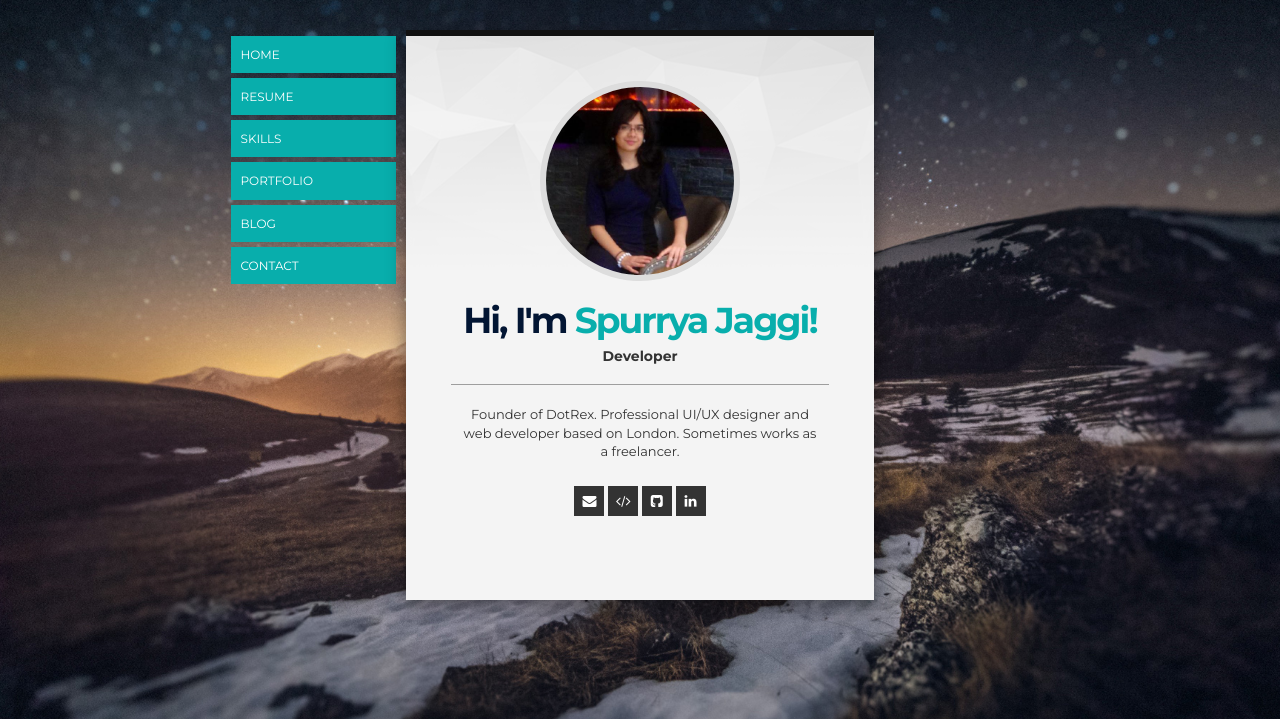
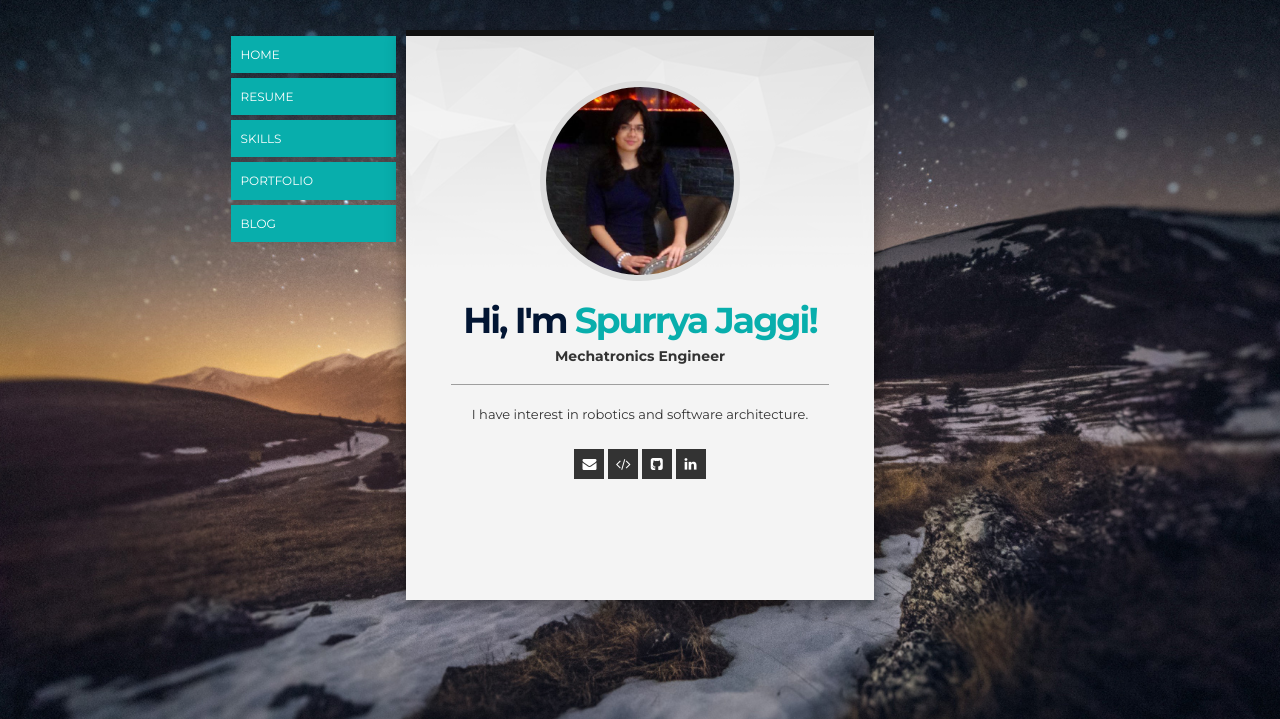
Before and after one commit to Spurrya/spurrya.github.io, a PHP site: page / in a window 1280 px wide. Shown: the top 719 px of the page. Run offline with PHP 8.4, Linux system fonts and the light colour scheme; some libraries are stand-ins or nearby versions; grey boxes are pictures that could not be loaded.

Commit message:
added few more changes

```diff
--- a/css/styles.css
+++ b/css/styles.css
@@ -502,6 +502,7 @@ iframe {
 /* ==========================================================
 ! 07. SECTION: Main Menu
 ========================================================== */
+
 .main-menu {
   width: 15%;
   position: absolute;
--- a/index.html
+++ b/index.html
@@ -70,7 +70,7 @@
 				<li><a href="#page-skills" class="link-page">Skills</a></li>
 				<li><a href="#page-portfolio" class="link-page">Portfolio</a></li>
 				<li><a href="#page-blog" class="link-page">Blog</a></li>
-				<li><a href="#page-contact" class="link-page">Contact</a></li>
+				<!-- <li><a href="#page-contact" class="link-page">Contact</a></li> -->
 			</ul>
 		</div>
 		<!-- /MAIN MENU -->
@@ -86,19 +86,19 @@
 			<div class="vcard-profile-description">
 				<!-- Profile title -->
 				<h1 class="profile-title">Hi, I'm <span class="color1">Spurrya Jaggi!</span></h1>
-				<h2 class="profile-subtitle"> Developer</h2>
+				<h2 class="profile-subtitle">Mechatronics Engineer</h2>
 				<!-- /Profile Title -->
 				<!-- Description Text -->
 				<hr class="hr1">
 				<div class="vcard-profile-description-text">
-					<p>Founder of DotRex. Professional UI/UX designer and web developer based on London. Sometimes works as a freelancer.</p>
+					<p>I have interest in robotics and software architecture.</p>
 				</div>
 				<!--/ Description Text -->
 				<!-- Description feature -->
 				<div class="vcard-profile-description-feature">
 					<!-- item -->
 					<!-- <div class="vcard-profile-description-ft-item">
-						<p>email:  john@dotrex.co / phone +123 456 789 111</p>
+						<p>EMAIL </p>
 					</div> -->
 					<!-- item -->
 				</div>
@@ -108,11 +108,11 @@
 			<!-- Footer -->
 			<div class="vcard-footer">
 				<!-- Social Icons -->
-				<div class="footer-social-icons">
-					<a href="mailto:spurrya@gmail.com"><i class="fa fa-envelope"></i></a>
-					<a href="http://devpost.com/Spurrya"><i class="fa fa-code"></i></a>
-					<a href="https://github.com/Spurrya"><i class="fa fa-github-square"></i></a>
-					<a href="https://ca.linkedin.com/in/spurrya"><i class="fa fa-linkedin"></i></a>
+				<div class="footer-social-icons spacing">
+					<a href="mailto:spurrya@gmail.com" title="Email"><i class="fa fa-envelope"></i></a>
+					<a href="http://devpost.com/Spurrya" title="Devpost"><i class="fa fa-code"></i></a>
+					<a href="https://github.com/Spurrya" title="Github"><i class="fa fa-github-square"></i></a>
+					<a href="https://ca.linkedin.com/in/spurrya" title="Linkedin"><i class="fa fa-linkedin"></i></a>
 					<!-- <a href="#"><i class="fa fa-youtube"></i></a> -->
 				</div>
 				<!-- /Social Icons -->
@@ -151,7 +151,12 @@
                   	<!-- /Job Time-->
                   	<!-- content -->
                   	<div class="graduation-description">
-                  	  <p>Lorem Ipsum is simply dummy text of the printing and typesetting industry. Lorem Ipsum has been the industry's standard dummy text ever since the 1500s, when an unknown printer took a galley of type and scrambled it to make a type specimen book.</p>
+                  	  <p>
+                        <ul>
+                        <li>Implemented full-stack features on internal web app using C#, Angular and Entity Framework, saving over 200 hrs/month.</li>
+                        <li> Verified and migrated databases from Oracle to SQL Server using C# scripts and, re-mapped 2000 mismatched entries</li>
+                      </ul>
+                    </p>
                   	</div>
                   	<!-- /Content -->
 				</div>
@@ -167,7 +172,12 @@
                   	<!-- /Job Time-->
                   	<!-- content -->
                   	<div class="graduation-description">
-                  	  <p>Lorem Ipsum is simply dummy text of the printing and typesetting industry. Lorem Ipsum has been the industry's standard dummy text ever since the 1500s, when an unknown printer took a galley of type and scrambled it to make a type specimen book.</p>
+                  	  <p>
+                        <ul>
+                          <li>Created a browser testing GUI using JavaFX and Selenium to quickly create automated test suites, thereby increasing end to end and unit test coverage by 80%. </li>
+                          <li>Led the development of the mobile website using jQuery and PHP.</li>
+                        </ul>
+                    </p>
                   	</div>
                   	<!-- /Content -->
 				</div>
@@ -327,128 +337,22 @@
 
 
 	            <!-- Subtitle -->
-	          	<h3 class="section-item-title-2"><i class="fa fa-users"></i>&nbsp;&nbsp; Professional Skills</h3>
+	          	<h3 class="section-item-title-2"><i class="fa fa-users"></i>&nbsp;&nbsp;Technical Skills</h3>
 	          	<!-- /Subtitle -->
 
 				<!-- Skils List -->
   				<ul class="skills-list">
-                    <!-- item-list -->
-                    <li>
-                      <div class="progress">
-                        <div class="progress-bar" role="progressbar" data-percent="70%" style="width: 70%;">
-                            <span class="sr-only">70% Complete</span>
-                        </div>
-                        <span class="progress-type">Comunication</span>
-                        <span class="progress-completed">70%</span>
-                      </div>
-                    </li>
-                    <!-- /item list -->
-                    <!-- item-list -->
-                    <li>
-                      <div class="progress">
-                        <div class="progress-bar progress-bar-2" role="progressbar" data-percent="85%" style="width: 85%;">
-                            <span class="sr-only">85% Complete</span>
-                        </div>
-                        <span class="progress-type">Leadership</span>
-                        <span class="progress-completed">85%</span>
-                      </div>
-                    </li>
-                    <!-- /item list -->
-                    <!-- item-list -->
-                    <li>
-                      <div class="progress" title="Doing my best!">
-                        <div class="progress-bar progress-bar-3" role="progressbar" data-percent="85%" style="width: 85%;">
-                            <span class="sr-only">85% Complete</span>
-                        </div>
-                        <span class="progress-type">Confidence</span>
-                        <span class="progress-completed">85%</span>
-                      </div>
-                    </li>
-                    <!-- /item list -->
+
           </ul>
 				<!-- /Skils List -->
 
 				 <!-- Subtitle -->
-	          	<h3 class="section-item-title-2"><i class="fa fa-laptop"></i>&nbsp;&nbsp; Software Skills</h3>
+	      <h3 class="section-item-title-2"><i class="fa fa-laptop"></i>&nbsp;&nbsp;Leadership</h3>
 	          	<!-- /Subtitle -->
 
     				<!-- Skils List -->
     				<ul class="skills-list">
-                    <!-- item-list -->
-                    <li>
-                      <div class="progress">
-                        <div class="progress-bar" data-percent="85%" role="progressbar" style="width: 85%;">
-                            <span class="sr-only">85% Complete</span>
-                        </div>
-                        <span class="progress-type">Adobe Photoshop</span>
-                        <span class="progress-completed">85%</span>
-                      </div>
-                    </li>
-                    <!-- /item list -->
-                    <!-- item-list -->
-                    <li>
-                      <div class="progress">
-                        <div class="progress-bar progress-bar-2" data-percent="85%" role="progressbar" style="width: 85%;">
-                            <span class="sr-only">85% Complete</span>
-                        </div>
-                        <span class="progress-type">Adobe Illustrator</span>
-                        <span class="progress-completed">85%</span>
-                      </div>
-                    </li>
-                    <!-- /item list -->
-                    <!-- item-list -->
-                    <li>
-                      <div class="progress">
-                        <div class="progress-bar progress-bar-3" data-percent="40%" role="progressbar" style="width: 40%;">
-                            <span class="sr-only">40% Complete</span>
-                        </div>
-                        <span class="progress-type">Adobe Fireworks</span>
-                        <span class="progress-completed">40%</span>
-                      </div>
-                    </li>
-                    <!-- /item list -->
-                  </ul>
-				<!-- /Skils List -->
 
-				 <!-- Subtitle -->
-	          	<h3 class="section-item-title-2"><i class="fa fa-code"></i>&nbsp;&nbsp; Code Skills</h3>
-	          	<!-- /Subtitle -->
-
-				<!-- Skils List -->
-				<ul class="skills-list">
-                    <!-- item-list -->
-                    <li>
-                      <div class="progress">
-                        <div class="progress-bar" data-percent="80%" role="progressbar" style="width: 80%;">
-                            <span class="sr-only">80% Complete</span>
-                        </div>
-                        <span class="progress-type">HTML5 / CSS3</span>
-                        <span class="progress-completed">80%</span>
-                      </div>
-                    </li>
-                    <!-- /item list -->
-                    <!-- item-list -->
-                    <li>
-                      <div class="progress">
-                        <div class="progress-bar progress-bar-2" data-percent="60%" role="progressbar" style="width: 60%;">
-                            <span class="sr-only">60% Complete</span>
-                        </div>
-                        <span class="progress-type">Javascript</span>
-                        <span class="progress-completed">60%</span>
-                      </div>
-                    </li>
-                    <!-- /item list -->
-                    <!-- item-list -->
-                    <li>
-                      <div class="progress">
-                        <div class="progress-bar progress-bar-3" data-percent="40%" role="progressbar" style="width: 40%;">
-                            <span class="sr-only">40% Complete</span>
-                        </div>
-                        <span class="progress-type">PHP</span>
-                        <span class="progress-completed">40%</span>
-                      </div>
-                    </li>
-                    <!-- /item list -->
             </ul>
     				<!-- /Skils List -->
 
@@ -834,62 +738,29 @@
 		<!-- /SECTION: BLOG SINGLE  -->
 
 		<!-- SECTION: CONTACT-->
-		<div class="section-vcardbody section-page" id="page-contact">
+		<!-- <div class="section-vcardbody section-page" id="page-contact">
 			<div class="section-contact">
-
-				<!-- Section title -->
 	            <h2 class="section-title">Contact</h2>
-	            <!-- /Section title -->
-
-	            <div class="map">
-	            	<div class="map-overlay"></div>
-	            	<iframe src="https://www.google.com/maps/embed?pb=!1m18!1m12!1m3!1d8352.985568651915!2d-0.12905994797222892!3d51.50665753790812!2m3!1f0!2f0!3f0!3m2!1i1024!2i768!4f13.1!3m3!1m2!1s0x47d8a00baf21de75%3A0x52963a5addd52a99!2sLondon%2C+UK!5e0!3m2!1spt-BR!2sbr!4v1443128181953" height="250" style="border:0" allowfullscreen></iframe>
-	            </div>
-
-	            <!-- Contact infos -->
-                <div class="contact-infos">
-                	<h4 class="contact-subtitle-1"><i class="fa fa-map"></i>&nbsp;   Address</h4>
-                	<p>451 Lorem Ipsum, London - Uk</p>
-                	<h4 class="contact-subtitle-1"><i class="fa fa-phone-square"></i>&nbsp; Phone</h4>
-                	<p>+61 3 8376 6284</p>
-                	<h4 class="contact-subtitle-1"><i class="fa fa-envelope"></i>&nbsp; Mail</h4>
-                	<p>john.Rex@dotrex.com</p>
-                </div>
-                <!-- /Contact infos -->
-
-	            <!-- Contact form -->
 	            <h4 class="contact-subtitle-1"><i class="fa fa-paper-plane-o"></i>&nbsp; Send Me a Message</h4>
 		          <form id="contactForm" method="post" class="form">
-		            <!-- Form Field -->
 		            <div class="form-group">
 		            	<input class="form-control required" id="name" name="name" placeholder="Name" type="text" required />
 		            </div>
-		            <!-- /Form Field -->
-		            <!-- Form Field -->
 		            <div class="form-group">
 		            	<input class="form-control required" id="email" name="email" placeholder="Email" type="email" required />
 		            </div>
-		            <!-- /Form Field -->
-		            <!-- Form Field -->
 		            <div class="form-group">
 		            	<input class="form-control required" id="subject" type="text" name="subject" placeholder="Subject" required>
 		            </div>
-		            <!-- /Form Field -->
-		            <!-- Form Field -->
 		            <div class="form-group">
 		            	<textarea class="form-control required" id="message" name="message" placeholder="Message" rows="5" required></textarea>
 		            </div>
-		            <!-- /Form Field -->
-		            <!-- Form Field -->
 		            <div class="form-group">
 		            	<input type="submit" class="btn btn-default form-send" value="Send!">
 		            </div>
-		            <!-- /Form Field -->
 		          </form>
-		        <!-- /Contact Form -->
-
 			</div>
-		</div>
+		</div> -->
 		<!-- /SECTION: CONTACT  -->
 	</div>
 
@@ -899,24 +770,21 @@
 
 <!-- Contact Form - Ajax Messages
 ========================================================= -->
-<!-- Form Sucess -->
-<div class="form-result modal-wrap" id="contactSuccess">
+<!-- <div class="form-result modal-wrap" id="contactSuccess">
   <div class="modal-bg"></div>
   <div class="modal-content">
     <h4 class="modal-title"><i class="fa fa-check-circle"></i> Success!</h4>
     <p>Your message has been sent to us.</p>
   </div>
 </div>
-<!-- /Form Sucess -->
-<!-- form-error -->
+
 <div class="form-result modal-wrap" id="contactError">
   <div class="modal-bg"></div>
   <div class="modal-content">
     <h4 class="modal-title"><i class="fa fa-times"></i> Error</h4>
     <p>There was an error sending your message.</p>
   </div>
-</div>
-<!-- /form-error -->
+</div> -->
 
 <!-- Contact Form - Ajax Messages
 ========================================================= -->
--- a/js/main.js
+++ b/js/main.js
@@ -128,45 +128,45 @@ $(".loadPost").on('click', function(event){
 });
 
 //==============___Contact Form Validator and Ajax Sender___================
-  $("#contactForm").validate({
-    submitHandler: function(form) {
-      $.ajax({
-        type: "POST",
-        url: "php/contact-form.php",
-        data: {
-          "name": $("#contactForm #name").val(),
-          "email": $("#contactForm #email").val(),
-          "subject": $("#contactForm #subject").val(),
-          "message": $("#contactForm #message").val()
-        },
-        dataType: "json",
-        success: function (data) {
-          if (data.response == "success") {
-            $("#contactSuccess").fadeIn(300);
-            $("#contactError").addClass("hidden");
-
-            $("#contactForm #name, #contactForm #email, #contactForm #subject, #contactForm #message")
-              .val("")
-              .blur()
-              .closest(".control-group")
-              .removeClass("success")
-              .removeClass("error");
-
-          } else {
-            $("#contactError").fadeIn(300);
-            $("#contactSuccess").addClass("hidden");
-          }
-        }
-
-      });
-    }
-  });
-
-
-//Modal for Contact Form
-$('.modal-wrap').click(function(){
-  $('.modal-wrap').fadeOut(300);
-});
+//   $("#contactForm").validate({
+//     submitHandler: function(form) {
+//       $.ajax({
+//         type: "POST",
+//         url: "php/contact-form.php",
+//         data: {
+//           "name": $("#contactForm #name").val(),
+//           "email": $("#contactForm #email").val(),
+//           "subject": $("#contactForm #subject").val(),
+//           "message": $("#contactForm #message").val()
+//         },
+//         dataType: "json",
+//         success: function (data) {
+//           if (data.response == "success") {
+//             $("#contactSuccess").fadeIn(300);
+//             $("#contactError").addClass("hidden");
+//
+//             $("#contactForm #name, #contactForm #email, #contactForm #subject, #contactForm #message")
+//               .val("")
+//               .blur()
+//               .closest(".control-group")
+//               .removeClass("success")
+//               .removeClass("error");
+//
+//           } else {
+//             $("#contactError").fadeIn(300);
+//             $("#contactSuccess").addClass("hidden");
+//           }
+//         }
+//
+//       });
+//     }
+//   });
+//
+//
+// //Modal for Contact Form
+// $('.modal-wrap').click(function(){
+//   $('.modal-wrap').fadeOut(300);
+// });
 
 //End - Document Ready
 });
```
Lines whose indentation alone changed are shown as unchanged.
